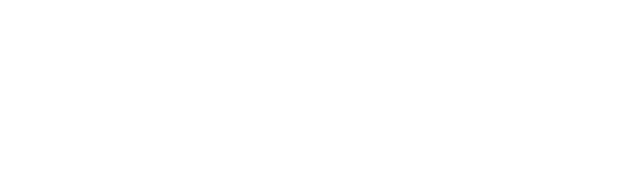
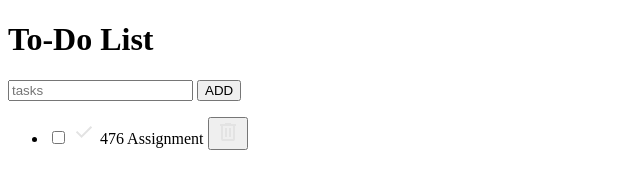
Before and after one commit to Hifsa32/todo_list, a plain HTML site: page main.html in a window 1280 px wide. Shown: the whole page, without its empty margins (0-640 px from the left). Drawn offline with Linux system fonts and the light colour scheme.

Commit message:
added html

```diff
--- a/main.html
+++ b/main.html
@@ -6,6 +6,44 @@
     <title>To-Do List</title>
     <link rel="stylesheet" href="style.css" />
   </head>
-  <body></body>
+  <body>
+    <h1>To-Do List</h1>
+    <div class="container">
+      <form class="input-area">
+        <input type="text" id="text-input" placeholder="tasks" />
+        <button id="add-button">ADD</button>
+      </form>
+      <ul id="todo-list">
+        <li class="todo">
+          <input type="checkbox" id="todo-1" />
+          <label class="custom-checkbox" for="todo-1">
+            <svg
+              xmlns="http://www.w3.org/2000/svg"
+              height="24px"
+              viewBox="0 -960 960 960"
+              width="24px"
+              fill="#e3e3e3"
+            >
+              <path d="M382-240 154-468l57-57 171 171 367-367 57 57-424 424Z" />
+            </svg>
+          </label>
+          <label for="todo-1" class="todo-text"> 476 Assignment </label>
+          <button class="delete-button">
+            <svg
+              xmlns="http://www.w3.org/2000/svg"
+              height="24px"
+              viewBox="0 -960 960 960"
+              width="24px"
+              fill="#e3e3e3"
+            >
+              <path
+                d="M280-120q-33 0-56.5-23.5T200-200v-520h-40v-80h200v-40h240v40h200v80h-40v520q0 33-23.5 56.5T680-120H280Zm400-600H280v520h400v-520ZM360-280h80v-360h-80v360Zm160 0h80v-360h-80v360ZM280-720v520-520Z"
+              />
+            </svg>
+          </button>
+        </li>
+      </ul>
+    </div>
+  </body>
   <script src="script.js"></script>
 </html>
```
